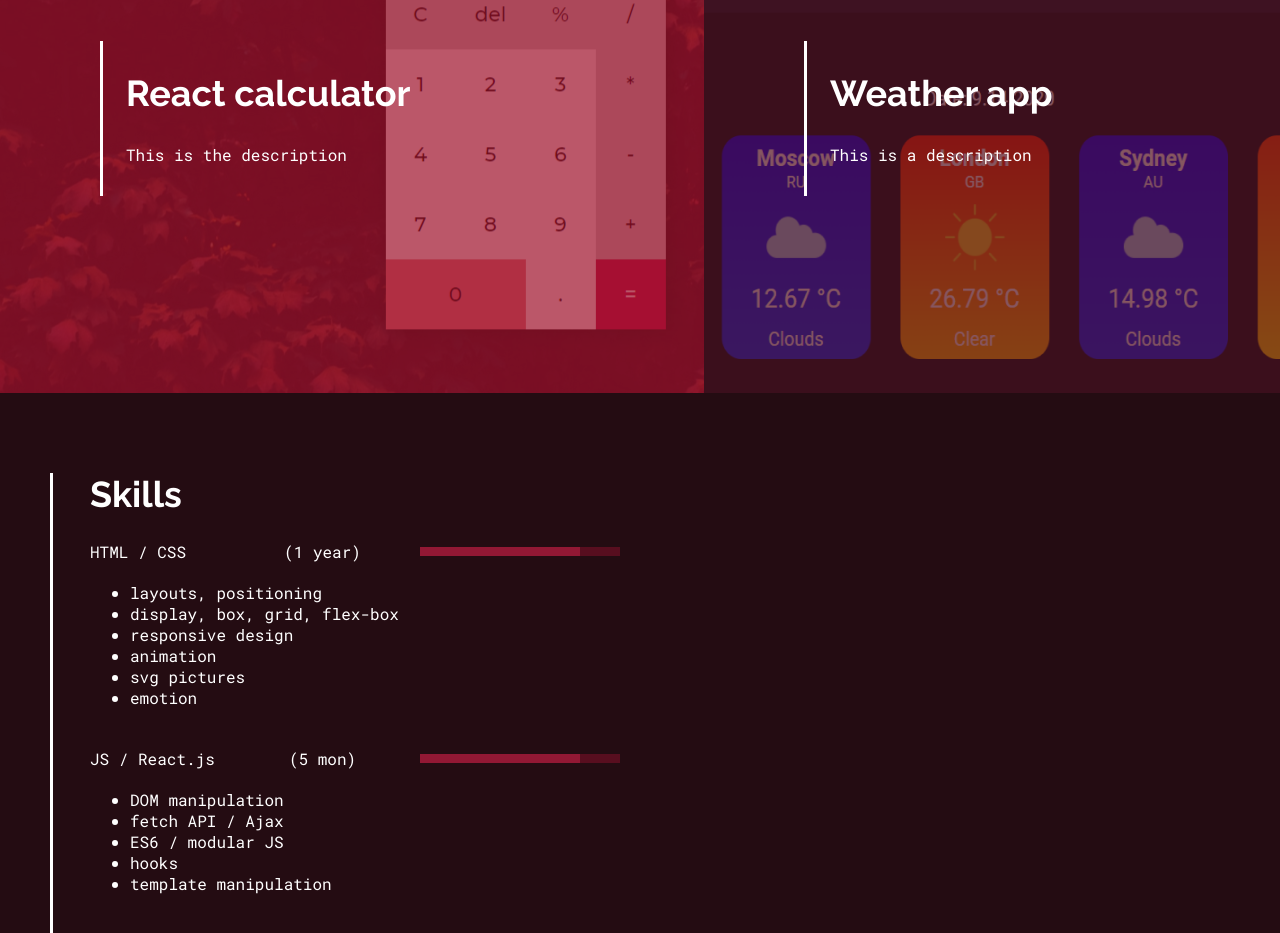
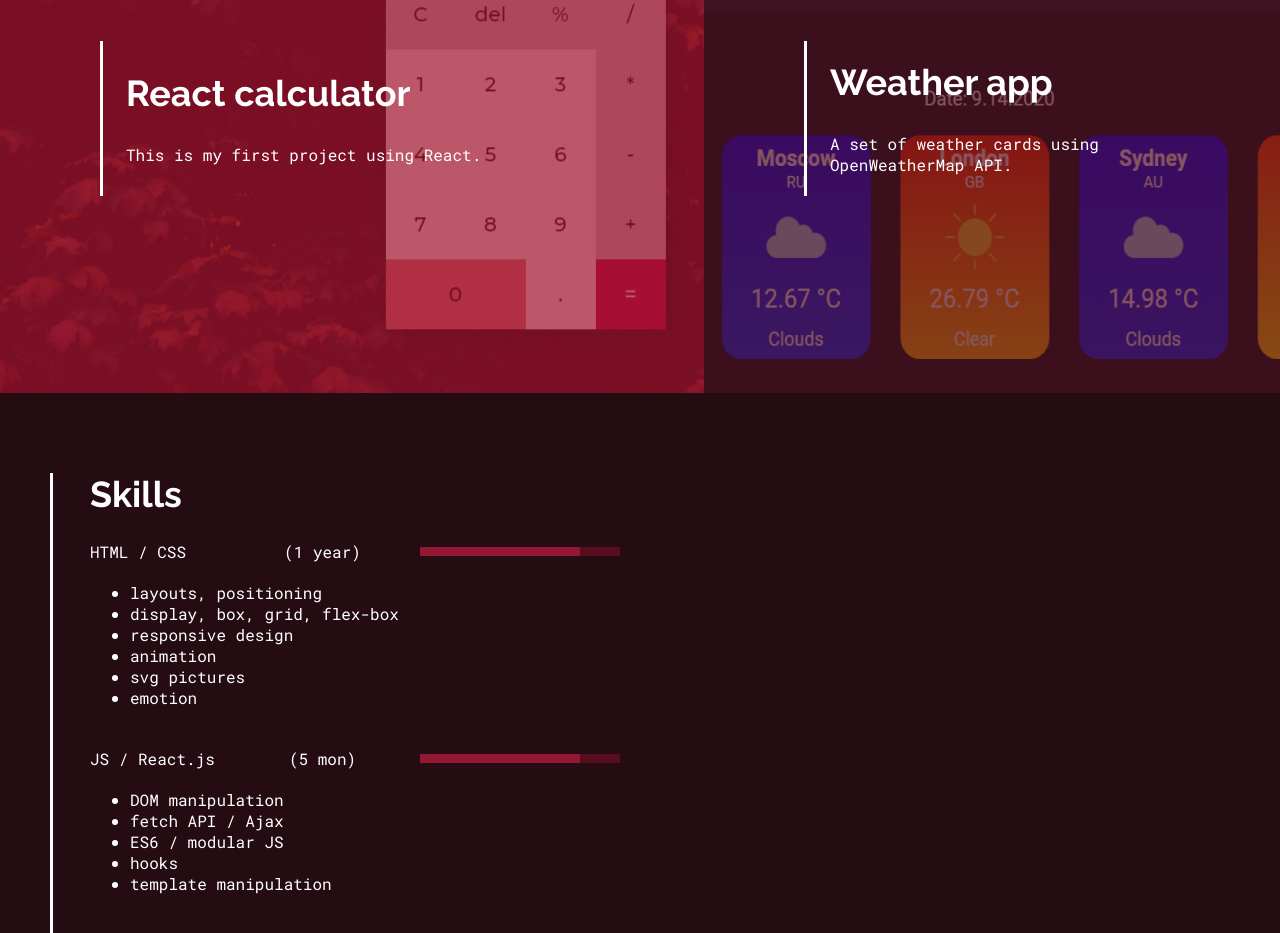
Before and after one commit to d15hw45h3r/portfolio, a React (Create React App) app: page / in a window 1280 px wide. Shown: the part 1400-2333 px from the top of the page. Built offline with nearby package versions, Linux system fonts and the light colour scheme; a web font is replaced by a local one.

Commit message:
edit of project descriptions

```diff
--- a/src/components/main/projects/projects.js
+++ b/src/components/main/projects/projects.js
@@ -13,13 +13,13 @@
         <ProjectItem
           link="https://valeriias-react-calculator.netlify.app/"
           header="React calculator"
-          description="This is the description"
+          description="This is my first project using React."
           image={img}
         />
         <ProjectItem
           link="https://github.com/d15hw45h3r/react-weather"
           header="Weather app"
-          description="This is a description"
+          description="A set of weather cards using OpenWeatherMap API."
           image={img2}
         />
       </div>
```
